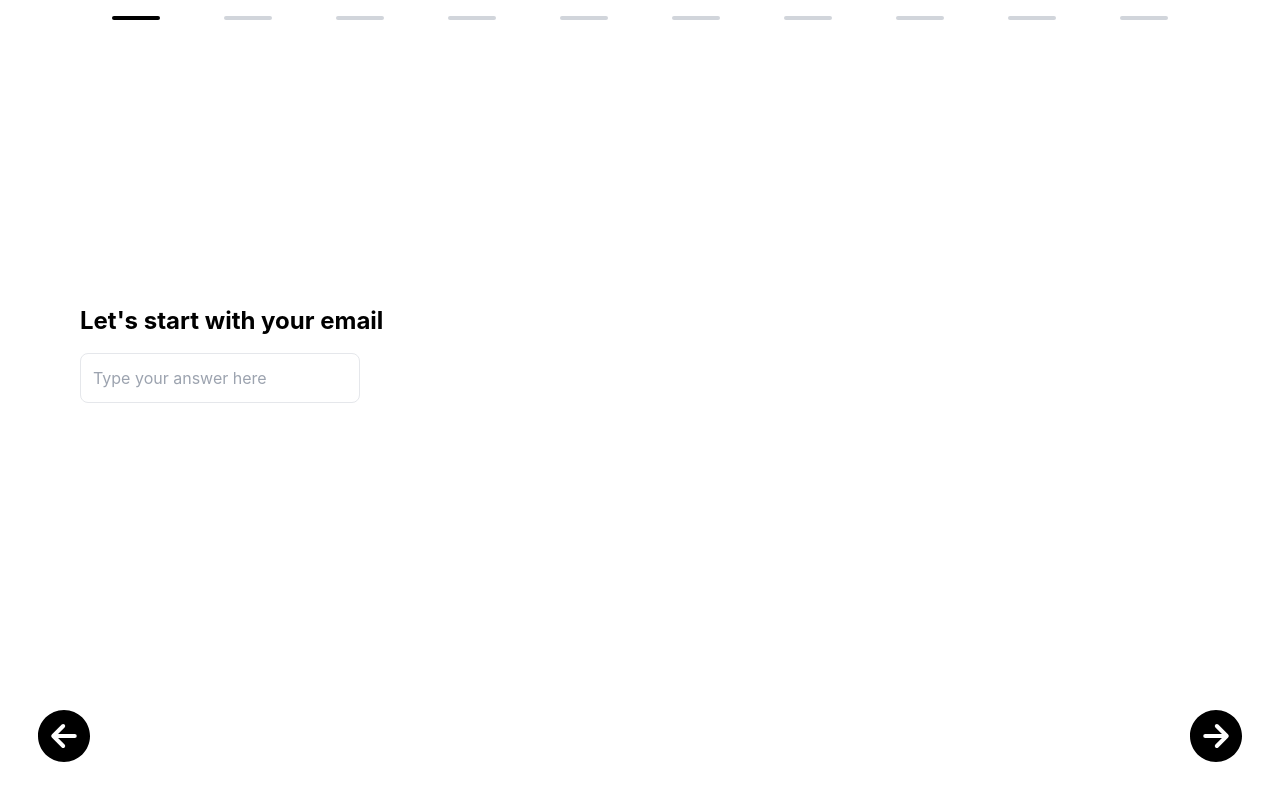
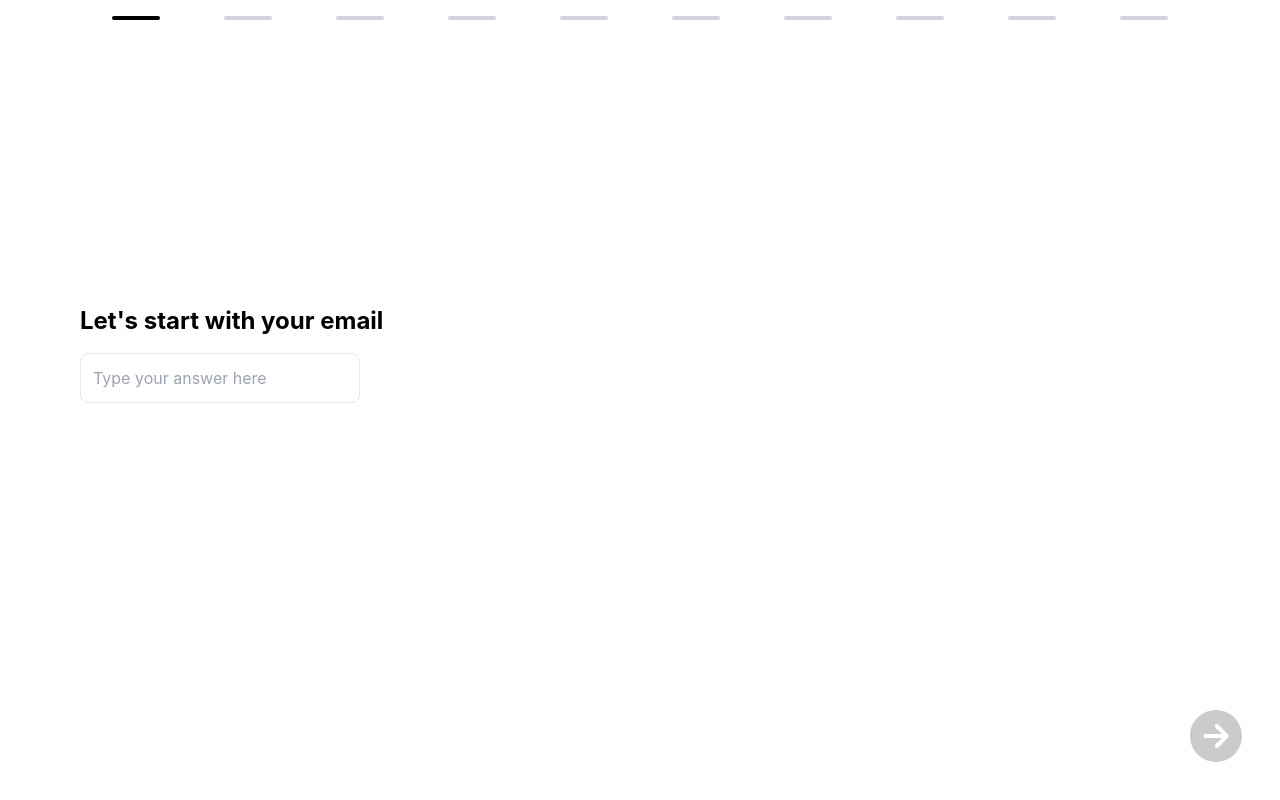
Before and after one commit to jordantab/stories, a React (Create React App) app in the folder web/: page /story/1 in a window 1280 px wide. Built offline with nearby package versions, Linux system fonts and the light colour scheme; no server answers.

Commit message:
Update arrow logic

```diff
--- a/web/src/Story.tsx
+++ b/web/src/Story.tsx
@@ -101,8 +101,12 @@ function StoryPage() {
 
       </div>
       <div className="flex flex-row justify-between p-8">
-        <IoArrowBackCircle size={arrowSize} onClick={() => prevPage()} />
-        <IoArrowForwardCircle size={arrowSize} onClick={() => nextPage()} />
+        <IoArrowBackCircle className={index > 0 ? "" : "opacity-0"} size={arrowSize} onClick={() => prevPage()} />
+        {page.type === "query" && queryResponse === "" ? (
+          <IoArrowForwardCircle className="opacity-20" size={arrowSize} />
+        ) : (
+          <IoArrowForwardCircle size={arrowSize} onClick={() => nextPage()} />
+        )}
       </div>
     </div>
   );
```
